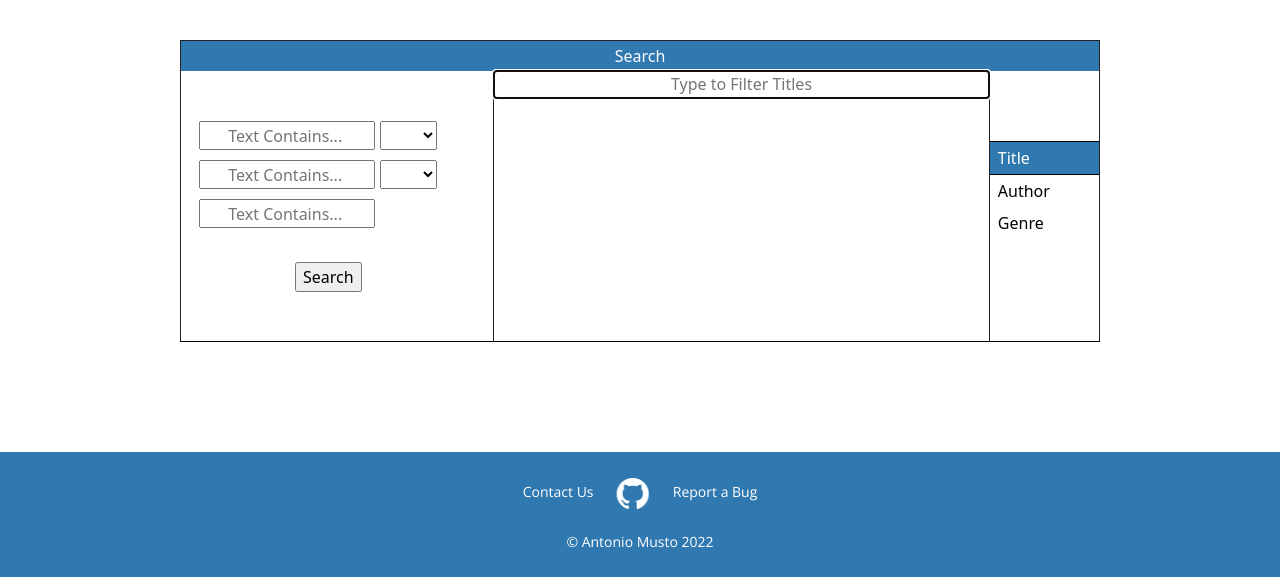
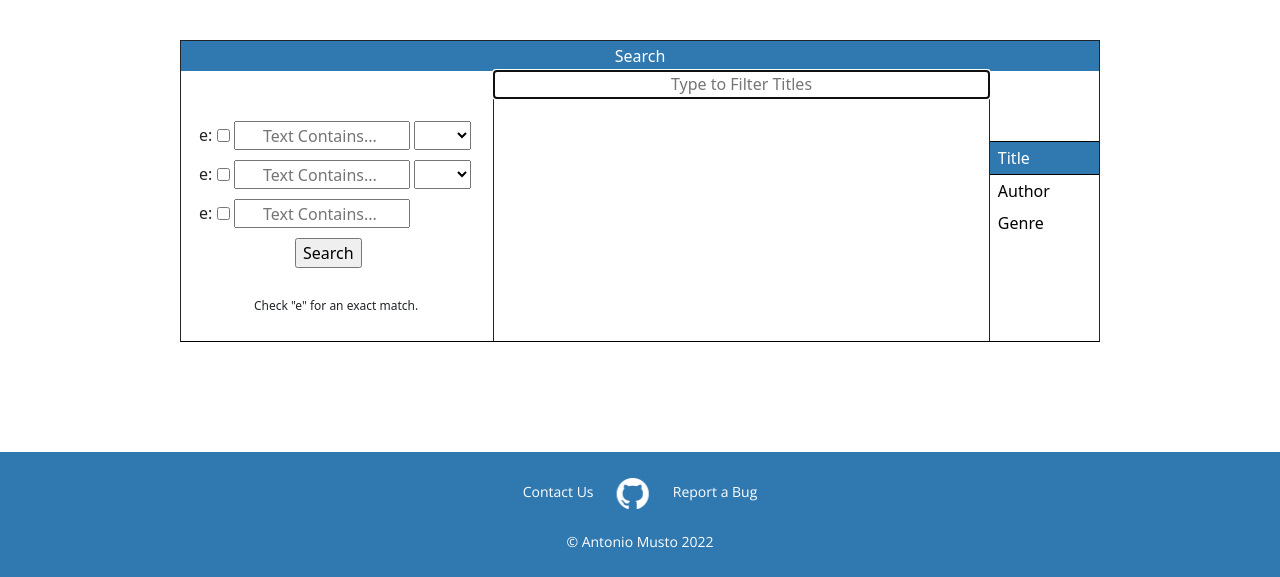
Before and after one commit to ammusto/nusus, a Django app: page /search/ in a window 1280 px wide. Shown: the part 248-825 px from the top of the page. Run offline with Django 4.2, Linux system fonts and the light colour scheme; data that the repository does not hold is empty; some libraries are stand-ins or nearby versions; some web fonts are replaced.

Commit message:
improved search functionality

```diff
--- a/static/jquery/filter.js
+++ b/static/jquery/filter.js
@@ -119,7 +119,7 @@ function disableEmptyInputs(form) {
 
 function updateRequirements() {
   var search2 = document.querySelector('#search2').value;
-  if (search2 != null) {
+  if (search2 != "") {
     document.querySelector('#oper1').required = true;
   } else {
     document.querySelector('#oper1').required = false;
@@ -128,7 +128,7 @@ function updateRequirements() {
 
 function updateRequirements2() {
   var search3 = document.querySelector('#search3').value;
-  if (search3 != null) {
+  if (search3 != "") {
     document.querySelector('#oper2').required = true;
   } else {
     document.querySelector('#oper2').required = false;
--- a/templates/search_corpus/search.html
+++ b/templates/search_corpus/search.html
@@ -17,7 +17,7 @@
     <input type="text" id="textlist" class="searchlist" onkeyup="filterText()" placeholder="Type to Filter Titles" autofocus>
     <ul id="textitems" class="scroll_y searchitems">
       {% for text in texts %}
-      <li><label>{{text.title_ar}} - {{text.au_id.sh_ar}} ({{text.au_id.date}}) <input type="checkbox" id="{{ text.text_id }}" name="t" value="{{ text.text_id }}"></label></li>
+      <li><label>{{text.title_ar}} - {{text.au_id.sh_ar}} ({{text.au_id.date}}) <input type="checkbox" id="{{ text.text_id }}" name="t" value="{{ text.text_id }}" {% if text.text_id|slugify in txtfl %} checked {% endif %}></label></li>
       {% endfor %}
     </ul>
   </div>
@@ -26,7 +26,7 @@
     <input type="text" id="authorlist" class="searchlist" onkeyup="filterAuthor()" placeholder="Type to Filter Authors">
     <ul id="authoritems" class="scroll_y searchitems">
       {% for author in authors %}
-      <li><label>({{author.date}}) {{ author.au_ar }} <input type="checkbox" id="{{ author.au_id }}" name="a" value="{{ author.au_id }}"></label></li>
+      <li><label>({{author.date}}) {{ author.au_ar }} <input type="checkbox" id="{{ author.au_id }}" name="a" value="{{ author.au_id }}" {% if author.au_id|slugify in aufl %} checked {% endif %}></label></li>
       {% endfor %}
     </ul>
   </div>
@@ -35,7 +35,7 @@
     <input type="text" id="genrelist" class="searchlist" onkeyup="filterGenre()" placeholder="Type to Filter Genres">
     <ul id="genreitems" class="scroll_y searchitems">
       {% for genre in genres %}
-      <li><label>{{ genre.gen_ar }} <input type="checkbox" id="{{ genre.gen_id }}" name="g" value="{{ genre.gen_id }}"></label></li>
+      <li><label>{{ genre.gen_ar }} <input type="checkbox" id="{{ genre.gen_id }}" name="g" value="{{ genre.gen_id }}" {% if genre.gen_id|slugify in genfl %} checked {% endif %}></label></li>
       {% endfor %}
     </ul>
   </div>
@@ -43,13 +43,21 @@
 </div>
 <div class="search_form">
 
-    <input class="search_term" type="search" name="s" placeholder="Text Contains..." required > <select id= "oper1" name="op" class="select_op"><option disabled="disabled" selected="selected"></option><option value="a">AND</option><option value="o">OR</option></select>
-    <input id="search2" class="search_term" type="search" name="s" placeholder="Text Contains..."  onkeyup="updateRequirements();" > <select id="oper2" name="op" class="select_op"><option disabled="disabled" selected="selected"></option><option value="a">AND</option><option value="o">OR</option></select>
-    <input id="search3" class="search_term" type="search" name="s" placeholder="Text Contains..."  onkeyup="updateRequirements2();"><br><br>
+    <span style="vertical-align:text-bottom;">e:</span> <input type="hidden" name="e" {% if exact.0 == "1" %} value="1" {% else %} value="0" {% endif %}><input type="checkbox" onclick="this.previousElementSibling.value=1-this.previousSibling.value" {% if exact.0 == "1" %} checked {% endif %}> <input class="search_term" type="search" name="s" placeholder="Text Contains..." {% if terms.0 %} value="{{oterm.0}}" {% endif %} required >
+
+    <select id= "oper1" name="op" class="select_op"><option disabled="disabled" selected="selected"></option><option value="a" {% if opers.0 == "a" and terms.1%} selected {% endif %}>AND</option><option value="o"{% if opers.0 == "o" and terms.1%} selected {% endif %}>OR</option></select>
+    <br>
+    <span style="vertical-align:text-bottom;">e:</span> <input type="hidden" name="e" {% if exact.1 == "1" and terms.1 %} value="1" {% else %} value="0" {% endif %} ><input type="checkbox" onclick="this.previousElementSibling.value=1-this.previousSibling.value" {% if exact.1 == "1" and terms.1 %} checked {% endif %}> <input id="search2" class="search_term" type="search" name="s" placeholder="Text Contains..."  {% if terms.1 %} value="{{oterm.1}}" {% endif %}onkeyup="updateRequirements();" >
+
+    <select id="oper2" name="op" class="select_op"><option disabled="disabled" selected="selected"></option><option value="a" {% if opers.1 == "a" and terms.2%} selected {% endif %}>AND</option><option value="o" {% if opers.1 == "o" and terms.2%} selected {% endif %}>OR</option></select>
+    <br>
+    <span style="vertical-align:text-bottom;">e:</span> <input type="hidden" name="e" {% if exact.2 == "1" and terms.2 %} value="1" {% else %} value="0" {% endif %} ><input type="checkbox" onclick="this.previousElementSibling.value=1-this.previousSibling.value" {% if exact.2 == "1" and terms.2 %} checked {% endif %}> <input id="search3" class="search_term" type="search" name="s" placeholder="Text Contains..."  {% if terms.2 %} value="{{oterm.2}}" {% endif %}onkeyup="updateRequirements2();"><br>
     &emsp;&emsp;&emsp;&emsp;&emsp;&emsp;<input value="Search" type="submit">
   </form>
+  <br>
+  <br>
+<span style="margin-left: 55px;font-size:12px">Check "e" for an exact match.</span>
 </div>
-
 
 </div>
 
@@ -68,11 +76,14 @@
         {% endfor %}
       </ul>
 
-      {% for search in terms %}
+      {% for search in oterm %}
         <input type="hidden" name="s" value="{{search}}">
       {% endfor %}
       {% for oper in opers %}
         <input type="hidden" name="op" value="{{oper}}">
+      {% endfor %}
+            {% for item in exact %}
+      <input type="hidden" name="e" value="{{item}}">
       {% endfor %}
       <div class="filterbtn_div">
         <input value="Filter" type="submit">
@@ -87,12 +98,16 @@
       <li><label>{{text.title_ar}} - {{text.au_id.sh_ar}} ({{text.au_id.date}}) <input type="checkbox" id="{{ text.text_id }}" name="t" value="{{ text.text_id }}"></label></li>
       {% endfor %}
       </ul>
-      {% for search in terms %}
+      {% for item in exact %}
+      <input type="hidden" name="e" value="{{item}}">
+      {% endfor %}
+      {% for search in oterm %}
       <input type="hidden" name="s" value="{{search}}">
       {% endfor %}
       {% for oper in opers %}
       <input type="hidden" name="op" value="{{oper}}">
       {% endfor %}
+
               <input value="Filter" type="submit">
     </form>
   </div>
@@ -107,7 +122,7 @@
     </tr>
     {% for text in main_result_list %} <tr>
       <td class="td_sr">
-        <a href="../results/{{text.Textid}}/{{text.PgID}}/?{% for term in terms %}&s={{term}}{% endfor %}" target="_blank" rel="noopener noreferrer">{{ text.Page }}</a>
+        <a href="../results/{{text.Textid}}/{{text.PgID}}/?{% for term in terms %}&s={{term}}{% endfor %}&" target="_blank" rel="noopener noreferrer">{{ text.Page }}</a>
       </td>
       <td class="td_sr">{{ text.Term.0|safe }}</td>
       <td class="td_sr">
--- a/text_corpus/search_corpus/views.py
+++ b/text_corpus/search_corpus/views.py
@@ -18,9 +18,20 @@ def striphtml(data):
 
 def search(request):
     """ all functions related to search page """
-    #get search terms and operators
+    #check for search terms and operators
+    osterms = request.GET.getlist('s')
     sterms = request.GET.getlist('s')
     opers = request.GET.getlist('op')
+    exact = request.GET.getlist('e')
+    #check for filters
+    au_fl = request.GET.getlist('a')
+    txt_fl = request.GET.getlist('t')
+    gen_fl = request.GET.getlist('g')
+    i = 0
+    for x in sterms:
+        if exact[i] == '1':
+            sterms[i] = " " + sterms[i] + " "
+        i += 1
 
     #grab all the unique author ids for search results. used in filter
     authidlist = []
@@ -49,6 +60,8 @@ def search(request):
 
     def getSrPage(terms, operators):
         getpages = None
+
+
         if len(terms) > 0:
             tq1 = Q(pg_cont__icontains=terms[0])
         if len(terms) > 1:
@@ -68,9 +81,9 @@ def search(request):
             if operators[0] == 'a' and operators [1] == 'a':
                 getpages = Page.objects.filter(tq1 & tq2 & tq3).order_by('text__au_id__date')
             elif operators[0] == 'a' and operators [1] == 'o':
-                getpages = Page.objects.filter(tq1 & tq2 | tq3).order_by('text__au_id__date')
+                getpages = Page.objects.filter(tq1 & (tq2 | tq3)).order_by('text__au_id__date')
             elif operators[0] == 'o' and operators [1] == 'a':
-                getpages = Page.objects.filter(tq1 | tq2 & tq3).order_by('text__au_id__date')
+                getpages = Page.objects.filter((tq1 | tq2) & tq3).order_by('text__au_id__date')
             elif operators[0] == 'o' and operators [1] == 'o':
                 getpages = Page.objects.filter(tq1 | tq2 | tq3).order_by('text__au_id__date')
 
@@ -98,7 +111,6 @@ def search(request):
                     #set preview end index to end of text if result index is less than prev_len away from end of text
                     pr_end = len(text) if index + prev_len + len(sterms[i]) > len(text
                         )-1  else index + len(sterms[i]) + prev_len
-                    print(str(pr_end) + "of " + str(len(text)))
                     endprev = ''
 
                     #build the preview text
@@ -128,10 +140,6 @@ def search(request):
 
     #run search if search terms are used
     if sterms:
-        #check for filters
-        au_fl = request.GET.getlist('a')
-        txt_fl = request.GET.getlist('t')
-        gen_fl = request.GET.getlist('g')
         #use author filter
         if au_fl and not txt_fl and not gen_fl:
             for auth in au_fl:
@@ -157,6 +165,7 @@ def search(request):
         else:
             error = "No Results Found"
 
+
     #get corpus texts, authors, and genres for main search filter
     texts = Text.objects.filter(status=3).order_by('au_id__date')
     authors = Author.objects.filter(incrp=1).order_by('date')
@@ -176,11 +185,17 @@ def search(request):
         'texts' : texts,
         'authors' : authors,
         'genres' : genres,
+        'exact' : exact,
+        'oterm' : osterms,
+        'txtfl' : txt_fl,
+        'aufl' : au_fl,
+        'genfl' : gen_fl,
     }
     return render(request, 'search_corpus/search.html', context)
 
 def results(request, text_id, pgid):
     sterms = request.GET.getlist('s')
+    exact = request.GET.getlist('e')
 
     #get info for Paginator controls
     page_list = list(Page.objects.filter(text_id=text_id))
```
